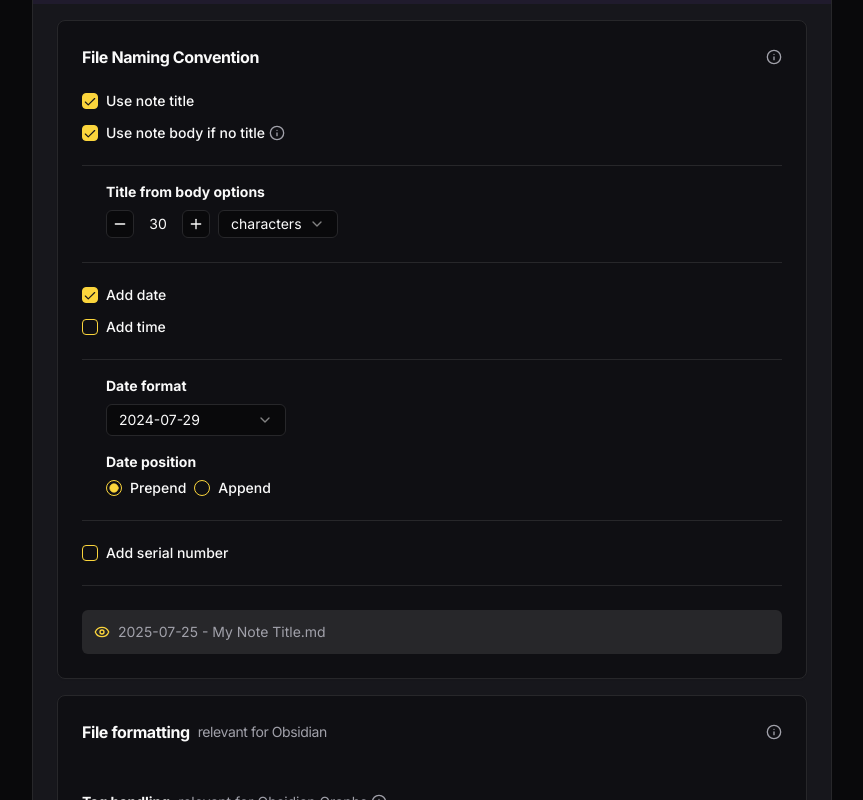
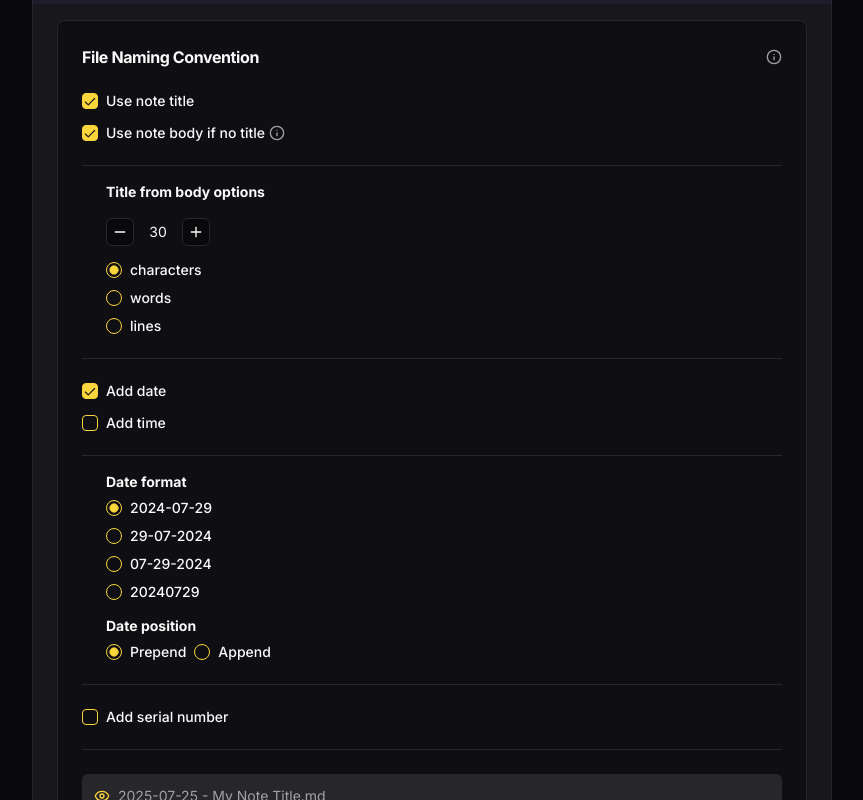
Before and after one commit to chris-obe/KeepToMD, a Next.js app: page / in a window 1280 px wide. Shown: the part 547-1347 px from the top of the page, without its empty margins (208-1071 px from the left). Built offline with nearby package versions, Linux system fonts and the light colour scheme; what @genkit-ai/googleai, genkit would draw is missing.

Commit message:
feat(ui): Implement radio group for date format selection

```diff
--- a/src/components/feature/file-processing-area.tsx
+++ b/src/components/feature/file-processing-area.tsx
@@ -34,7 +34,7 @@ import {
   SelectValue,
 } from '@/components/ui/select';
 import { Label } from '@/components/ui/label';
-import { Tooltip, TooltipContent, TooltipProvider, TooltipTrigger } from '@/components/ui/tooltip';
+import { Tooltip, TooltipProvider, TooltipTrigger, TooltipContent } from '@/components/ui/tooltip';
 import {
   Dialog,
   DialogContent,
@@ -306,6 +306,15 @@ export function FileProcessingArea() {
     });
   }
 
+  const handleBodyUnitChange = (value: 'characters' | 'words' | 'lines') => {
+    let newLength = namingOptions.bodyLength;
+    if (value === 'characters') newLength = 30;
+    if (value === 'words') newLength = 5;
+    if (value === 'lines') newLength = 1;
+    setNamingOptions(p => ({...p, bodyUnit: value, bodyLength: newLength}));
+  }
+
+
   return (
     <div className="w-full max-w-4xl animate-in fade-in-50 duration-500">
       <input
@@ -379,23 +388,27 @@ export function FileProcessingArea() {
                     </div>
 
                     {namingOptions.useBody && (
-                    <div className="space-y-2 pt-4 border-t border-border pl-6">
+                    <div className="space-y-4 pt-4 border-t border-border pl-6">
                         <Label className="font-semibold">Title from body options</Label>
-                        <div className="flex items-center space-x-2">
+                         <div className="flex items-center space-x-2">
                            <Button variant="outline" size="icon" className="h-7 w-7" onClick={() => setNamingOptions(p => ({ ...p, bodyLength: Math.max(1, p.bodyLength - 1) }))}><Minus className="h-4 w-4"/></Button>
                            <span className="w-8 text-center text-sm">{namingOptions.bodyLength}</span>
                            <Button variant="outline" size="icon" className="h-7 w-7" onClick={() => setNamingOptions(p => ({ ...p, bodyLength: p.bodyLength + 1 }))}><Plus className="h-4 w-4"/></Button>
-                           <Select value={namingOptions.bodyUnit} onValueChange={(value: 'characters' | 'words' | 'lines') => setNamingOptions(p => ({...p, bodyUnit: value}))}>
-                               <SelectTrigger className="w-[120px] h-7 text-sm">
-                                   <SelectValue />
-                               </SelectTrigger>
-                               <SelectContent>
-                                   <SelectItem value="characters">characters</SelectItem>
-                                   <SelectItem value="words">words</SelectItem>
-                                   <SelectItem value="lines">lines</SelectItem>
-                               </SelectContent>
-                           </Select>
                         </div>
+                        <RadioGroup value={namingOptions.bodyUnit} onValueChange={handleBodyUnitChange} className="flex flex-col space-y-1">
+                            <div className="flex items-center space-x-2">
+                                <RadioGroupItem value="characters" id="characters" />
+                                <Label htmlFor="characters">characters</Label>
+                            </div>
+                            <div className="flex items-center space-x-2">
+                                <RadioGroupItem value="words" id="words" />
+                                <Label htmlFor="words">words</Label>
+                            </div>
+                            <div className="flex items-center space-x-2">
+                                <RadioGroupItem value="lines" id="lines" />
+                                <Label htmlFor="lines">lines</Label>
+                            </div>
+                        </RadioGroup>
                     </div>
                     )}
 
@@ -417,17 +430,24 @@ export function FileProcessingArea() {
                         {namingOptions.useDate && (
                             <div className="space-y-2">
                                 <Label className="font-semibold">Date format</Label>
-                                <Select value={namingOptions.dateFormat} onValueChange={(value) => setNamingOptions(p => ({...p, dateFormat: value}))}>
-                                   <SelectTrigger className="w-[180px] h-8 text-sm">
-                                       <SelectValue />
-                                   </SelectTrigger>
-                                   <SelectContent>
-                                       <SelectItem value="yyyy-MM-dd">2024-07-29</SelectItem>
-                                       <SelectItem value="dd-MM-yyyy">29-07-2024</SelectItem>
-                                       <SelectItem value="MM-dd-yyyy">07-29-2024</SelectItem>
-                                       <SelectItem value="yyyyMMdd">20240729</SelectItem>
-                                   </SelectContent>
-                               </Select>
+                                <RadioGroup value={namingOptions.dateFormat} onValueChange={(value) => setNamingOptions(p => ({...p, dateFormat: value}))} className="mt-2 space-y-1">
+                                    <div className="flex items-center space-x-2">
+                                        <RadioGroupItem value="yyyy-MM-dd" id="df-1" />
+                                        <Label htmlFor="df-1">2024-07-29</Label>
+                                    </div>
+                                    <div className="flex items-center space-x-2">
+                                        <RadioGroupItem value="dd-MM-yyyy" id="df-2" />
+                                        <Label htmlFor="df-2">29-07-2024</Label>
+                                    </div>
+                                    <div className="flex items-center space-x-2">
+                                        <RadioGroupItem value="MM-dd-yyyy" id="df-3" />
+                                        <Label htmlFor="df-3">07-29-2024</Label>
+                                    </div>
+                                    <div className="flex items-center space-x-2">
+                                        <RadioGroupItem value="yyyyMMdd" id="df-4" />
+                                        <Label htmlFor="df-4">20240729</Label>
+                                    </div>
+                                </RadioGroup>
                             </div>
                         )}
                         {namingOptions.useTime && (
```
